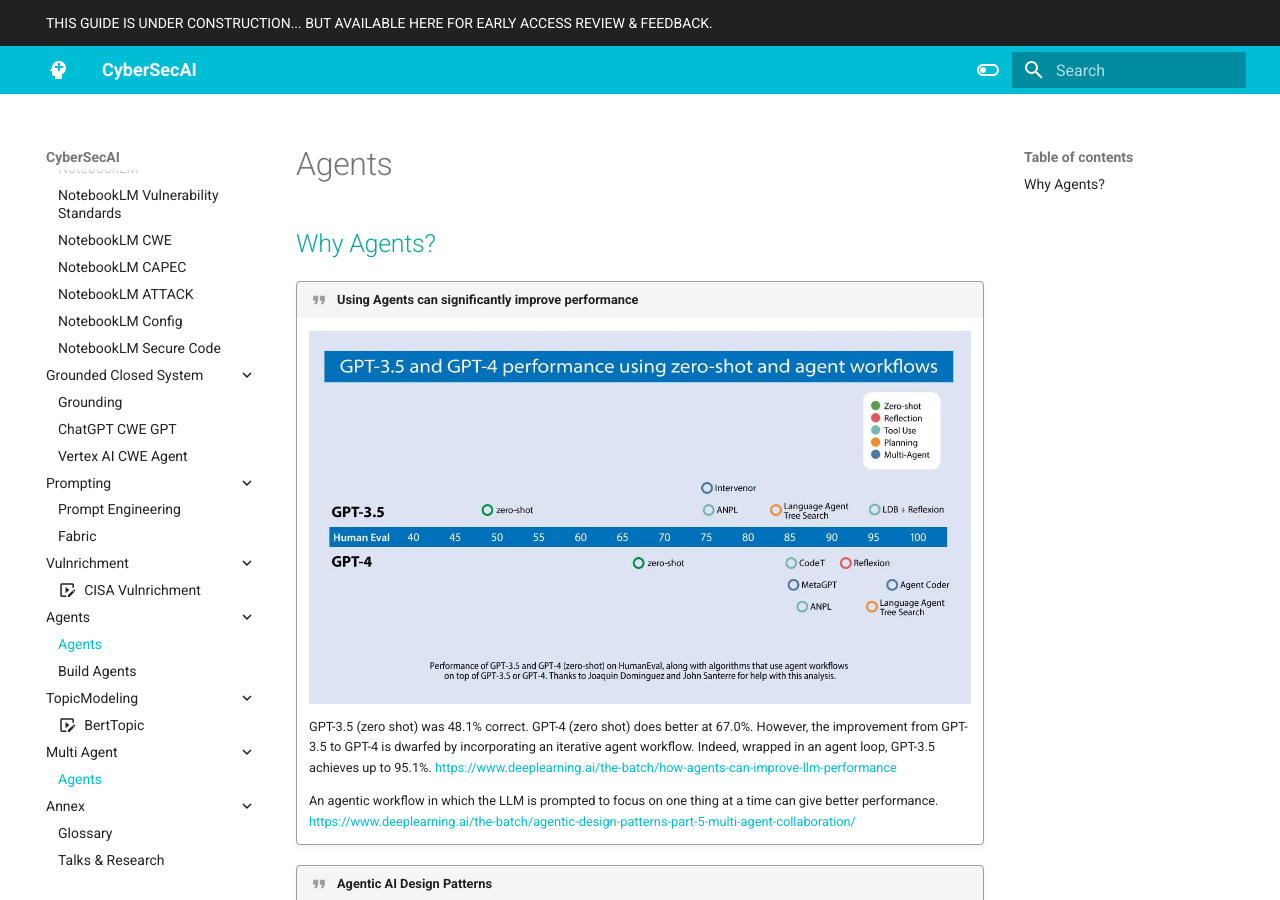
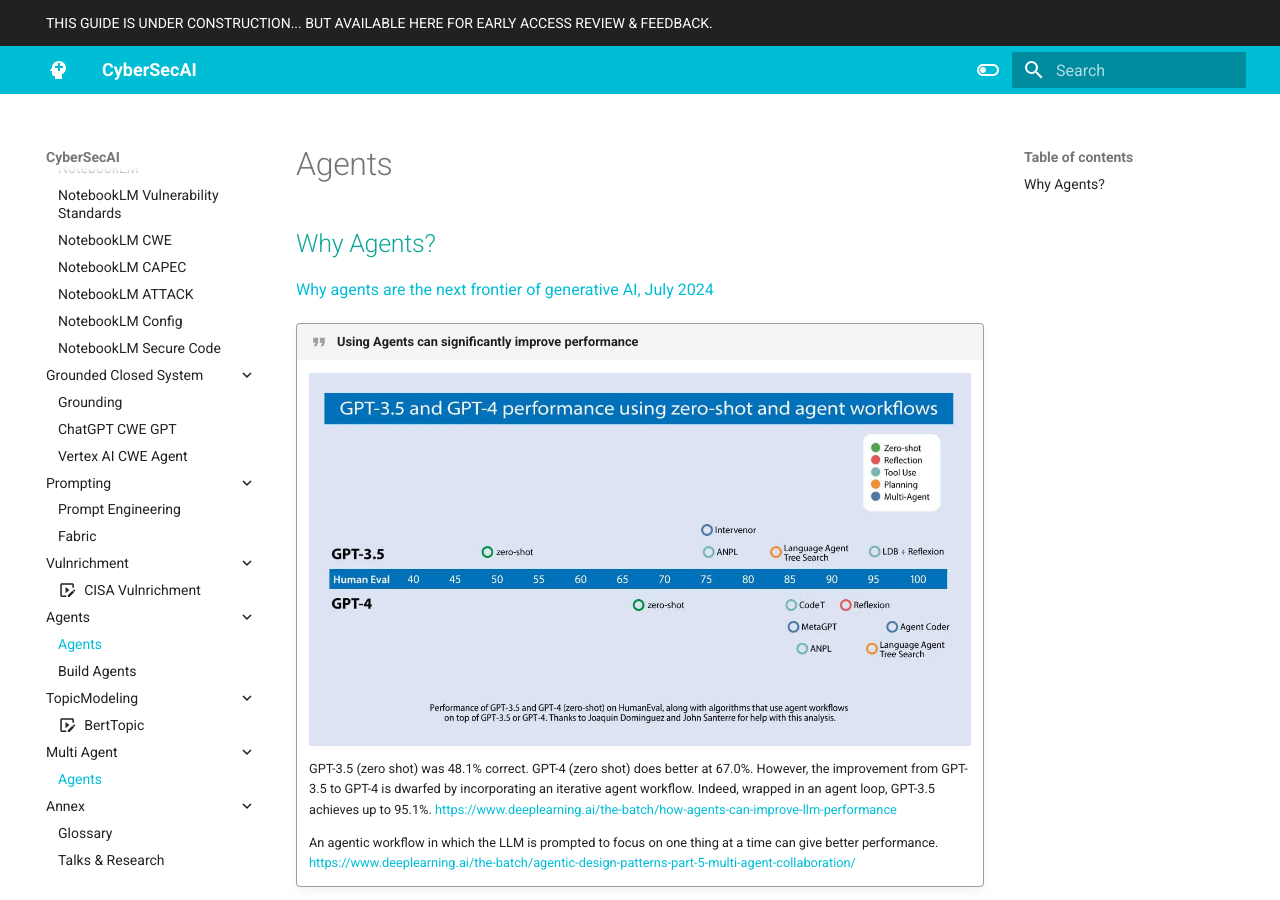
Before and after one commit to CyberSecAI/CyberSecAI.github.io, an MkDocs documentation site: the page built from docs/agents/Agents.md, in a window 1280 px wide and 900 px high. Built offline with MkDocs 1.6.1 and Material for MkDocs 9.7.7, drawn with Linux system fonts in a browser that asks for light colours; comment, search, counter and statistics services are not loaded.

Commit message:
add agents

```diff
--- a/docs/agents/Agents.md
+++ b/docs/agents/Agents.md
@@ -5,6 +5,7 @@
 
 ## Why Agents?
 
+[Why agents are the next frontier of generative AI, July 2024](https://www.mckinsey.com/capabilities/mckinsey-digital/our-insights/why-agents-are-the-next-frontier-of-generative-ai)
 
 
 
```
Also changed, not shown: docs/introduction/cybsersecurity.md (+1 -1 lines).
